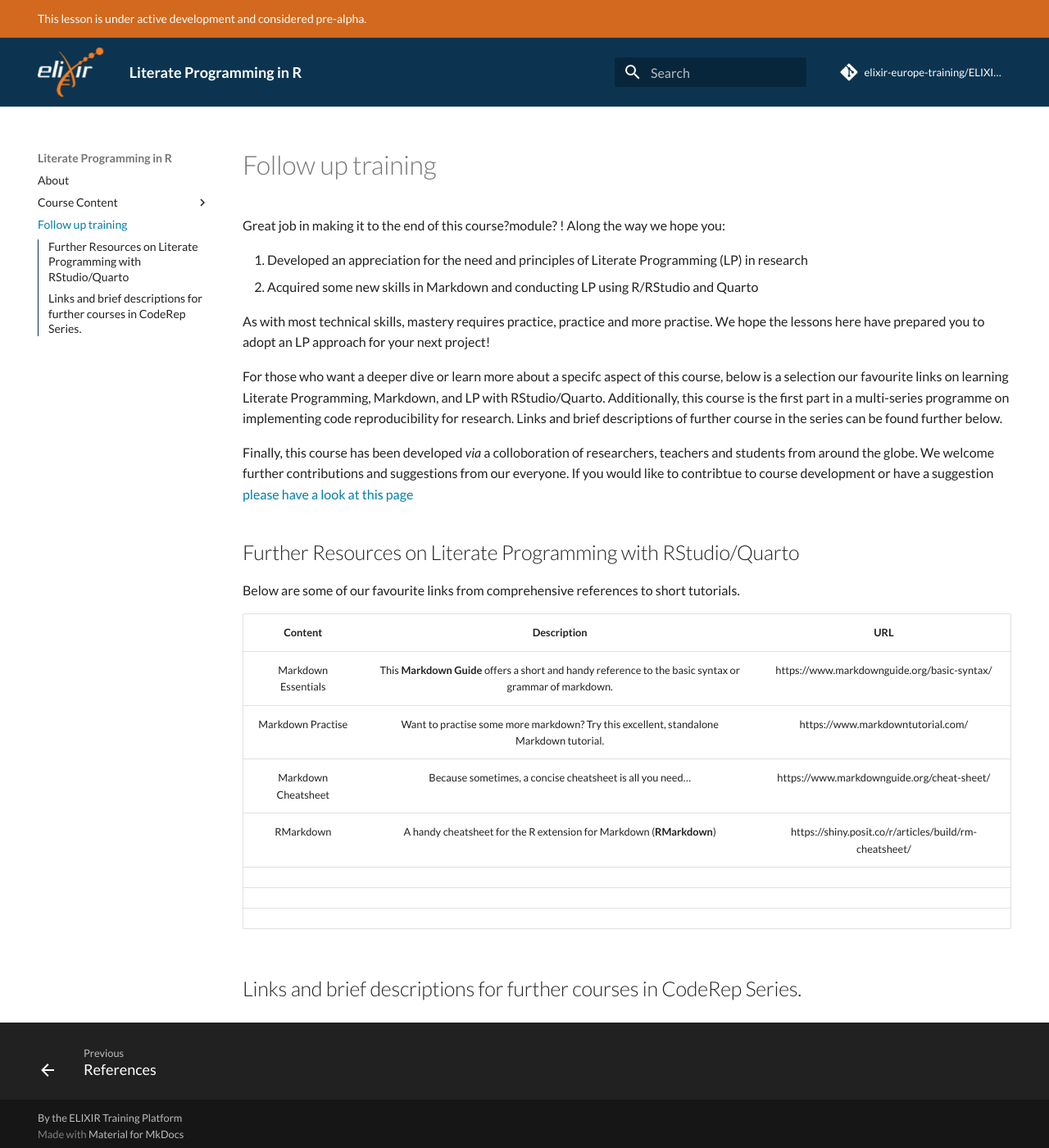
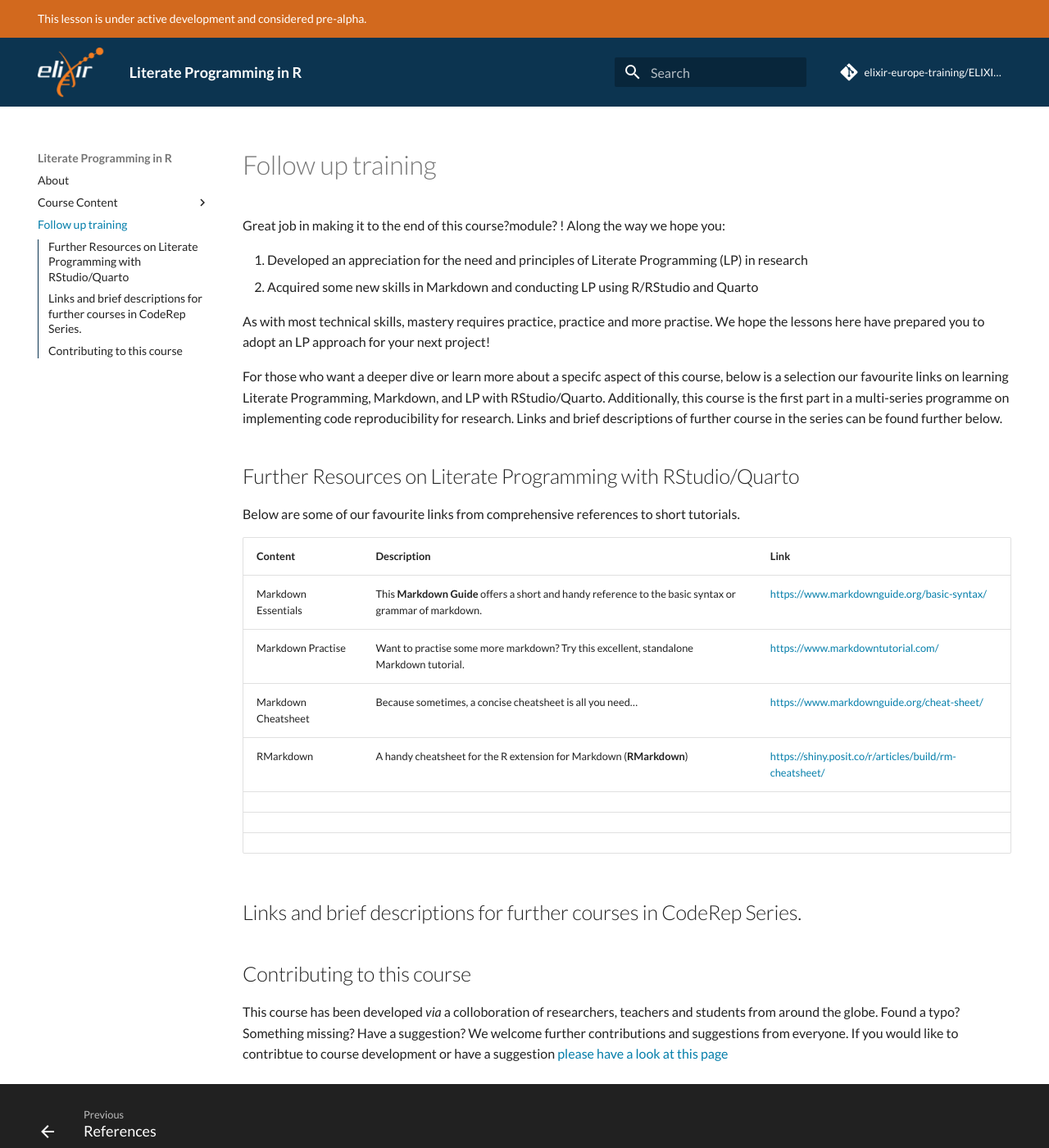
Before and after one commit to elixir-europe-training/ELIXIR-TrP-LiterateProgrammingR-CodeRep, an MkDocs documentation site: the page built from docs/follow_up_training.md, in a window 1280 px wide and 1400 px high. Shown: the whole window at 82% size. Built offline with MkDocs 1.6.1 and Material for MkDocs 9.7.7, drawn with Linux system fonts in a browser that asks for light colours; comment, search, counter and statistics services are not loaded.

Commit message:
Update follow_up_training.md

```diff
--- a/docs/follow_up_training.md
+++ b/docs/follow_up_training.md
@@ -8,21 +8,24 @@ As with most technical skills, mastery requires practice, practice and more prac
 For those who want a deeper dive or learn more about a specifc aspect of this course, below is a selection our favourite links on learning Literate Programming, Markdown, and LP with RStudio/Quarto.
 Additionally, this course is the first part in a multi-series programme on implementing code reproducibility for research. Links and brief descriptions of further course in the series can be found further below.
 
-Finally, this course has been developed *via* a colloboration of researchers, teachers and students from around the globe. We welcome further contributions and suggestions from our everyone. If you would like to contribtue to course development or have a suggestion [please have a look at this page](Nazeefa's info page)
-
 ## Further Resources on Literate Programming with RStudio/Quarto
 
 Below are some of our favourite links from comprehensive references to short tutorials.
 
-|     **Content**     	|                                             **Description**                                            	|                        **URL**                        	|
-|:-------------------:	|:------------------------------------------------------------------------------------------------------:	|:------------------------------------------------------:	|
-| Markdown Essentials 	| This **Markdown Guide** offers a short and handy reference to the basic syntax or grammar of markdown. 	| https://www.markdownguide.org/basic-syntax/            	|
-| Markdown Practise   	| Want to practise some more markdown? Try this excellent, standalone Markdown tutorial.                 	| https://www.markdowntutorial.com/                      	|
-| Markdown Cheatsheet 	| Because sometimes, a concise cheatsheet is all you need...                                             	| https://www.markdownguide.org/cheat-sheet/             	|
-| RMarkdown           	| A handy cheatsheet for the R extension for Markdown (**RMarkdown**)                                    	| https://shiny.posit.co/r/articles/build/rm-cheatsheet/ 	|
+| **Content**         	| **Description**                                                                                        	| **Link**                                               	|
+|---------------------	|--------------------------------------------------------------------------------------------------------	|--------------------------------------------------------	|
+| Markdown Essentials 	| This **Markdown Guide** offers a short and handy reference to the basic syntax or grammar of markdown. 	| <https://www.markdownguide.org/basic-syntax/>           |
+| Markdown Practise   	| Want to practise some more markdown? Try this excellent, standalone Markdown tutorial.                 	| <https://www.markdowntutorial.com/>                     |
+| Markdown Cheatsheet 	| Because sometimes, a concise cheatsheet is all you need...                                             	| <https://www.markdownguide.org/cheat-sheet/>            |
+| RMarkdown           	| A handy cheatsheet for the R extension for Markdown (**RMarkdown**)                                    	| <https://shiny.posit.co/r/articles/build/rm-cheatsheet/>|
 |                     	|                                                                                                        	|                                                        	|
 |                     	|                                                                                                        	|                                                        	|
-|                     	|                                                                                                        	|                                                        	|
+|                     	|                                                                                                        	|                                                        	|                                                                         	|                                                        	|
+
+## Links and brief descriptions for further courses in CodeRep Series.
 
 
-## Links and brief descriptions for further courses in CodeRep Series.
+## Contributing to this course
+
+This course has been developed *via* a colloboration of researchers, teachers and students from around the globe.  Found a typo? Something missing? Have a suggestion? We welcome further contributions and suggestions from everyone.
+If you would like to contribtue to course development or have a suggestion [please have a look at this page](Nazeefa's info page)
```
